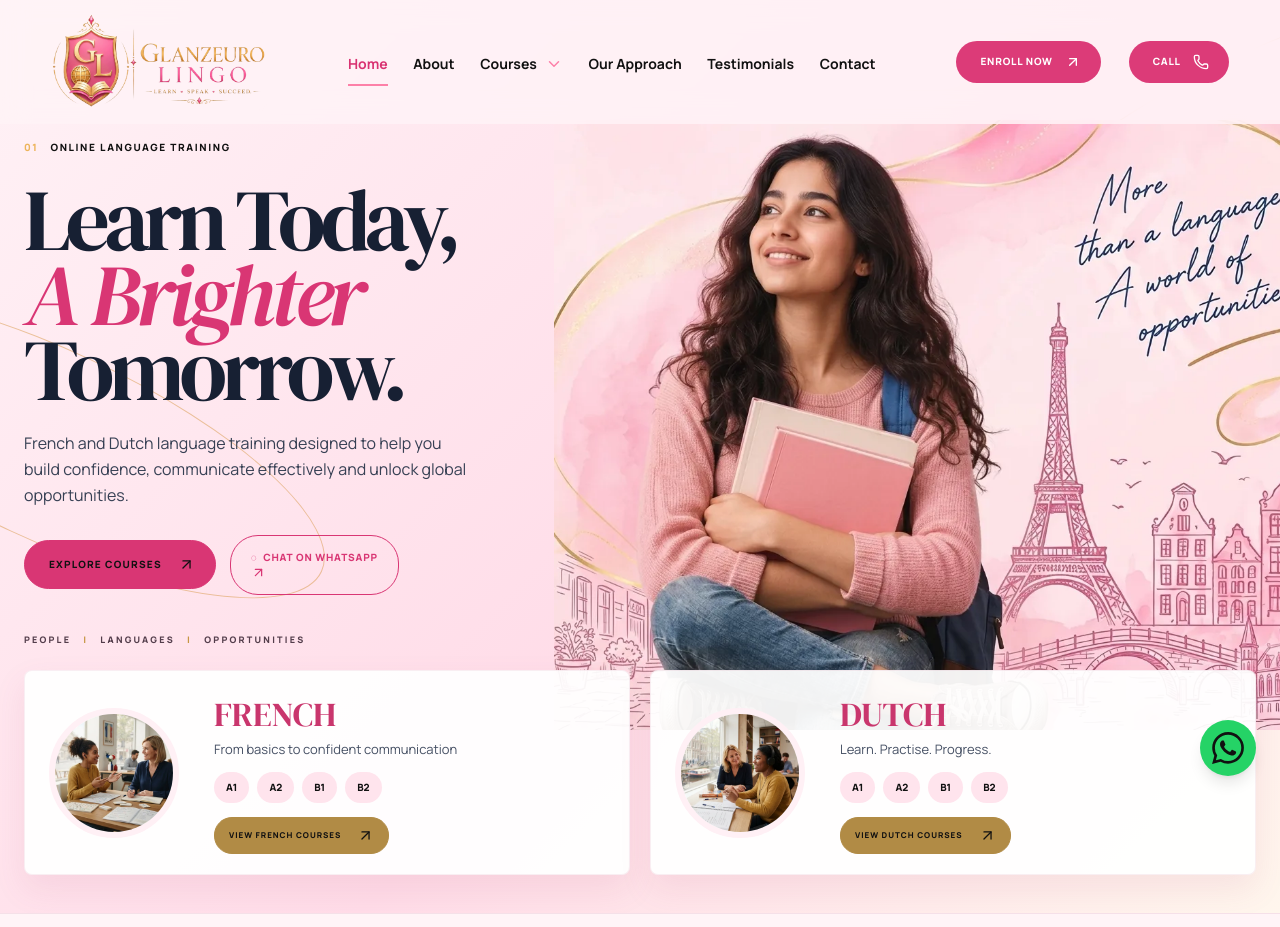
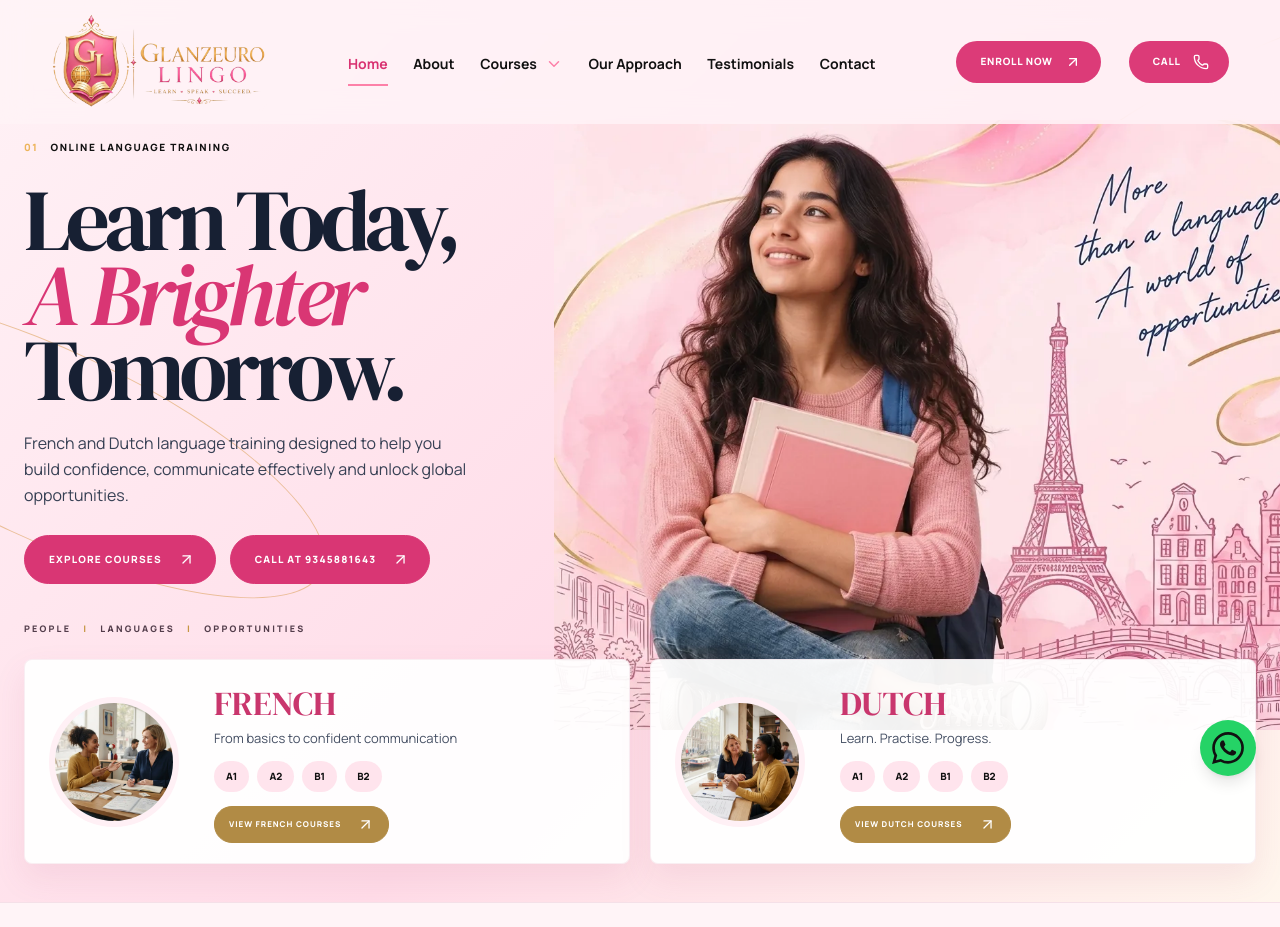
Before and after one commit to arjun-deploys/glanzeuro-official, a React (Vite) app: page / in a window 1280 px wide. Shown: the top 927 px of the page. Built offline with nearby package versions, Linux system fonts and the light colour scheme.

Commit message:
Changes Updated

```diff
--- a/src/App.tsx
+++ b/src/App.tsx
@@ -62,6 +62,7 @@ const navItems = [
   ["French", "/french"],
   ["Dutch", "/dutch"],
   ["About", "/about"],
+  ["Contact", "/contact"],
 ] as const
 
 const glafAudioItems = Array.from({ length: 25 }, (_, index) => {
@@ -685,15 +686,21 @@ function ReferenceHero() {
             confidence, communicate effectively and unlock global opportunities.
           </p>
           <div className="reference-actions">
-            <ArrowButtonExt href="#courses">Explore courses</ArrowButtonExt>
-            <a
-              className="whatsapp-pill hidden! md:block!"
+            <ArrowButtonExt href="#courses" dark>Explore courses</ArrowButtonExt>
+            <div className="block">
+              <ArrowButtonExt href={`tel:+91${phone}`} dark>
+                Call at {phone}
+              </ArrowButtonExt>
+            </div>
+
+            {/* <a
+              className="whatsapp-pill hidden! md:flex!"
               href={whatsappHref}
               target="_blank"
               rel="noreferrer"
             >
               ◌&nbsp; Chat on WhatsApp <ArrowUpRight size={15} />
-            </a>
+            </a> */}
           </div>
           <div className="reference-proof">
             <span>People</span>
@@ -747,7 +754,7 @@ function CourseCards() {
               </Link>
             ))}
           </div>
-          <ArrowButton href="/french">View French courses</ArrowButton>
+          <ArrowButton href="/french" dark>View French courses</ArrowButton>
         </div>
       </div>
       <div className="reference-course-card">
@@ -762,7 +769,7 @@ function CourseCards() {
               </Link>
             ))}
           </div>
-          <ArrowButton href="/dutch">View Dutch courses</ArrowButton>
+          <ArrowButton href="/dutch" dark>View Dutch courses</ArrowButton>
         </div>
       </div>
     </div>
@@ -881,7 +888,7 @@ function ReferenceCta() {
           <p>Learn. Speak. Succeed. with Glanzeuro Lingo.</p>
         </div>
         <div className="reference-actions">
-          <ArrowButton href="/contact">Enquire now</ArrowButton>
+          <ArrowButton href="/contact" dark>Enquire now</ArrowButton>
           <a
             className="whatsapp-pill"
             href={whatsappHref}
@@ -1713,6 +1720,11 @@ function EnquiryForm() {
             <span>Prefer to talk?</span>
             <strong>{phone}</strong>
           </a>
+
+          <a className="enquiry-contact" href={`tel:${phone}`}>
+            <span>Reach out us?</span>
+            <h5>enquiry@glanzeurolingo.com</h5>
+          </a>
         </div>
         <form className="enquiry-form" onSubmit={submit}>
           <div className="enquiry-form__row">
@@ -1833,10 +1845,6 @@ function GlafPage() {
                   <Headphones size={17} />
                   25 audio tracks
                 </span>
-                <span>
-                  <QrCode size={17} />
-                  Scan to download
-                </span>
               </div>
             </div>
             <div className="glaf-hero__mark">
--- a/src/index.css
+++ b/src/index.css
@@ -3199,6 +3199,16 @@ img {
   color: var(--brand-pink);
   font: 400 2rem var(--display);
 }
+.enquiry-contact h5 {
+  color: var(--brand-pink);
+  font: 400 1.5rem var(--display);
+}
+@media (max-width: 900px) {
+  .enquiry-contact h5 {
+    color: var(--brand-pink);
+    font: 400 1.25rem var(--display);
+  }
+}
 .enquiry-form {
   padding: 32px;
   background: var(--soft-pink);
```
